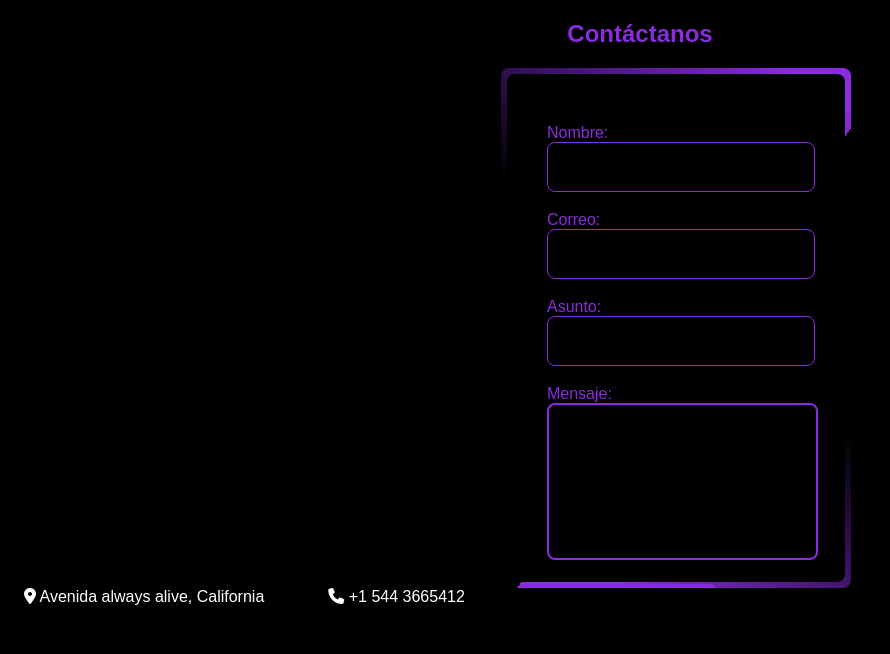
After one commit to tonnyquintero/html-php, a PHP site: page /proyecto/index.php in a window 1280 px wide. The commit adds this page. Shown: the top 654 px of the page, without its empty margins (0-890 px from the left). Run offline with PHP 8.4, Linux system fonts and the light colour scheme; some libraries are stand-ins or nearby versions.

Commit message:
adding a challenge

```diff
--- /dev/null
+++ b/proyecto/index.php
@@ -0,0 +1,110 @@
+<?php
+$status = "";
+
+function validateForm($name, $email, $subject, $message){
+    return !empty(trim($name)) && !empty(trim($email)) &&
+     !empty(trim($subject)) && !empty(trim($message));
+  }
+
+
+    if (isset($_POST["form"])) {
+        if (validate($_POST["name"], $_POST["email"], $_POST["subject"],
+        $_POST["message"] )) {
+
+            // Sanitizando los datos
+
+            $name = htmlentities($_POST['name']);
+            $email = filter_var($_POST['email'], FILTER_SANITIZE_EMAIL);
+            $subject = htmlentities($_POST['subject']);
+            $message = htmlentities($_POST['message']);
+
+            // Mandar el correo
+
+            $status = "success";
+        } else {
+            $status = "warning";
+        }
+
+    }
+
+
+?>
+
+
+<!DOCTYPE html>
+<html lang="en">
+<head>
+    <meta charset="UTF-8">
+    <meta name="viewport" content="width=device-width, initial-scale=1.0">
+    <link rel="stylesheet" href="styles.css">
+    <title>Formulario de Contacto</title>
+</head>
+<body>
+
+    <?php if($status == "warning"): ?>
+    <div class="alert-warning">
+        <span>Surgió un problema</span>
+    </div>
+    <?php endif; ?>
+
+    <?php if($status == "success") :  ?>
+    <div class="alert-success">
+        <span>Mensaje enviado exitósamente</span>
+    </div>
+    <?php endif; ?>
+
+        <section class="container">
+                <h2>Contáctanos</h2>
+                <div class="contact_container">
+                <div class="box">
+                    <form action="./index.php" method="POST" class="form">
+                        <div class="contact_options">
+                            <div class="inputBox">
+                                <label for="name">Nombre:</label>
+                                <input type="text" name="name" id="name">
+                            </div>
+                            <div class="inputBox">
+                                <label for="email">Correo:</label>
+                                <input type="email" name="email" id="email">
+                            </div>
+                            <div class="inputBox">
+                                <label for="subject">Asunto:</label>
+                                <input type="text" name="subject" id="subject">
+                            </div>
+                            <div class="inputBox">
+                                <label for="message">Mensaje:</label>
+                                <textarea name="message" id="message" rows="7">
+
+                                </textarea>
+                            </div>
+
+
+                        </div>
+                        <div class="boton-container">
+                            <button type="submit" name="form" class="btn-primary1">Enviar</button>
+                        </div>
+                    </form>
+
+                </div>
+            </div>
+        </section>
+
+        <div class="contact-info">
+            <div class="info">
+                <span>
+                    <i class="fa-solid fa-location-dot"></i>
+                    Avenida always alive, California
+                </span>
+            </div>
+            <div class="infa">
+                <span>
+                    <i class="fa-solid fa-phone"></i>
+                    +1 544 3665412
+                </span>
+            </div>
+        </div>
+
+        <script src="https://kit.fontawesome.com/1ea585efc3.js"
+        crossorigin="anonymous"></script>
+</body>
+</html>
--- /dev/null
+++ b/proyecto/styles.css
@@ -0,0 +1,360 @@
+body {
+    background-color: black;
+    color: white;
+    font-family: sans-serif;
+}
+
+.alert-warning {
+    text-align: center;
+    padding-top: 2em;
+    padding-bottom: 2em;
+    background-color: red;
+    color: white;
+    width: 12rem;
+    border-radius: 25px;
+    margin: 2em auto;
+}
+
+.alert-success {
+    text-align: center;
+    padding-top: 2em;
+    padding-bottom: 2em;
+    background-color: greenyellow;
+    color: darkslategrey;
+    width: 12rem;
+    border-radius: 25px;
+    margin: 2em auto;
+}
+
+.boton-container {
+    text-align: center;
+    padding-bottom: 2em;
+}
+
+.container {
+    margin: 0 auto;
+    color: blueviolet;
+}
+
+h2 {
+    text-align: center;
+}
+
+.contact-info {
+    display: flex;
+    margin-left: 1em;
+}
+
+.infa {
+    margin-left: 4em;
+}
+
+.contact_container {
+    /* width: 58%;
+    display: grid;
+    grid-template-columns: 30% 58%; */
+    background-color: black;
+    gap: 12%;
+    padding-left: 39%;
+    padding-right: 50%;
+}
+
+.contact_options {
+    display: flex;
+    flex-direction: column;
+    gap: 1.2rem;
+}
+
+.contact_option {
+    background: var(--color-bg-variant);
+    padding: 1.2rem;
+    border-radius: 1.2rem;
+    text-align: center;
+    border: 1px solid transparent;
+    transition: var(--transition);
+}
+
+.contact_option:hover {
+    background: transparent;
+    border-color: var(--color-primary-variant);
+    color: blueviolet;
+}
+
+
+.contact_option-icon {
+    font-size: 1.5rem;
+    margin-bottom: 0.5rem;
+}
+
+.contact_option a {
+    margin-top: 0.7rem;
+    display: inline-block;
+    font-size: 0.8rem;
+    font-weight: bold;
+    border: 1px solid white;
+    border-radius: 20px;
+    width: 150px;
+}
+
+.contact_option a:hover {
+    color: white;
+    background: blueviolet;
+    border: 1px solid blueviolet;
+
+}
+
+.btn-primary1 {
+    width: max-content;
+    display: inline-block;
+    padding: 0.75rem 1.2rem;
+    border-radius: 0.4rem;
+    font-weight: bold;
+    cursor: pointer;
+    border: 1px solid var(--color-primary);
+    transition: var(--transition);
+    color: white;
+    background: blueviolet;
+}
+
+.btn-primary1:hover {
+    background: white;
+    color: blueviolet;
+    border: 1px solid blueviolet;
+}
+
+form {
+    display: flex;
+    flex-direction: column;
+    gap: 1.2rem;
+}
+
+input, textarea {
+    width: 73%;
+    padding: 1.5rem;
+    border-radius: 0.5rem;
+    background: transparent;
+    border: 2px solid blueviolet;
+    resize: none;
+    color: white;
+
+}
+
+
+/* Aqui el Animated */
+.box {
+    position: relative;
+    width: 350px;
+    height: 520px;
+    background: black;
+    border-radius: 8px;
+    overflow: hidden;
+    }
+    .box::before {
+        content: '';
+        position: absolute;
+        top: -50%;
+        left: -50%;
+        width: 380px;
+        height: 520px;
+        background: linear-gradient(0deg, transparent,
+        blueviolet, blueviolet);
+        transform-origin: bottom right;
+        animation: animate 6s linear infinite;
+    }
+
+    .box::after {
+        content: '';
+        position: absolute;
+        top: -50%;
+        left: -50%;
+        width: 380px;
+        height: 520px;
+        background: linear-gradient(0deg, transparent,
+        blueviolet, blueviolet);
+        transform-origin: bottom right;
+        animation: animate 6s linear infinite;
+        animation-delay: -9s;
+    }
+
+    @keyframes animate {
+        0% {
+            transform: rotate(0deg);
+        }
+        100% {
+            transform: rotate(360deg);
+        }
+    }
+
+    .form {
+        position: absolute;
+        inset: 6px;
+        border-radius: 8px;
+        background: black;
+        z-index: 10;
+        padding: 50px 40px;
+        display: flex;
+        flex-direction: column;
+    }
+
+    .form h2 {
+        color: blueviolet;
+        font-weight: 500;
+        text-align: center;
+        letter-spacing: 0.1em;
+    }
+
+
+    /* Aqui va el dark mode */
+
+    .box2 {
+        position: relative;
+        width: 350px;
+        height: 520px;
+        background: white;
+        border-radius: 8px;
+        overflow: hidden;
+        }
+        .box2::before {
+            content: '';
+            position: absolute;
+            top: -50%;
+            left: -50%;
+            width: 380px;
+            height: 520px;
+            background: linear-gradient(0deg, transparent,
+            blueviolet, blueviolet);
+            transform-origin: bottom right;
+            animation: animate 6s linear infinite;
+        }
+
+        .box2::after {
+            content: '';
+            position: absolute;
+            top: -50%;
+            left: -50%;
+            width: 380px;
+            height: 520px;
+            background: linear-gradient(0deg, transparent,
+            blueviolet, blueviolet);
+            transform-origin: bottom right;
+            animation: animate 6s linear infinite;
+            animation-delay: -9s;
+        }
+
+        @keyframes animate {
+            0% {
+                transform: rotate(0deg);
+            }
+            100% {
+                transform: rotate(360deg);
+            }
+        }
+
+        .form2 {
+            position: absolute;
+            inset: 6px;
+            border-radius: 8px;
+            background: white;
+            z-index: 10;
+            padding: 50px 40px;
+            display: flex;
+            flex-direction: column;
+        }
+
+        .form2 h2 {
+            color: blueviolet;
+            font-weight: 500;
+            text-align: center;
+            letter-spacing: 0.1em;
+        }
+
+    /* Aqui termina el dark mode */
+
+
+    .inputBox {
+        position: relative;
+        width: 300px;
+    }
+    .inputBox input {
+        position: relative;
+        width: 82%;
+        padding: 20px 10px 10px;
+        background: transparent;
+        border: 1px solid blueviolet;
+        outline: none;
+        color: white;
+        font-size: 1em;
+        letter-spacing: 0.05em;
+        z-index: 10;
+    }
+    .inputBox span {
+        position: absolute;
+        left: 0;
+        padding: 20px 0px 10px;
+        font-size: 1em;
+        color: white;
+        pointer-events: none;
+        letter-spacing: 0.05em;
+        transition: 0.5s;
+    }
+
+    .inputBox input:valid ~ span,
+    .inputBox input:focus ~ span
+    {
+        color: blueviolet;
+        transform: translateX(0px) translateY(-34px);
+        font-size: 0.75em;
+    }
+    .inputBox i {
+        position: absolute;
+        left: 0;
+        bottom: 0;
+        width: 100%;
+        height: 2px;
+        background: blueviolet;
+        border-radius: 4px;
+        transition: 0.5s;
+        pointer-events: none;
+        z-index: 9;
+    }
+    .inputBox input:valid ~ i,
+    .inputBox input:focus ~ i {
+        height: 44px;
+    }
+
+    input[type='submit'] {
+        border: none;
+        outline: none;
+        background-color: blueviolet;
+        padding: 11px 25px;
+        width: 100px;
+        margin-top: 10px;
+        border-radius: 4px;
+        font-weight: 600;
+        cursor: pointer;
+    }
+
+    input[type='submit']:active {
+        opacity: 0.8;
+    }
+
+/* Aqui termina el animated */
+
+
+@media screen and (max-width: 1024px) {
+    .container.contact_container {
+        grid-template-columns: 1fr;
+        gap: 2rem;
+    }
+}
+
+@media screen and (max-width: 600px) {
+    .container.contact_container {
+        width: var(--container-width-sm);
+
+    }
+
+    .h5Section {
+        padding-top: 3em;
+    }
+}
```
Also changed, not shown: validacion/server-validacion.php (+26 -0 lines).
